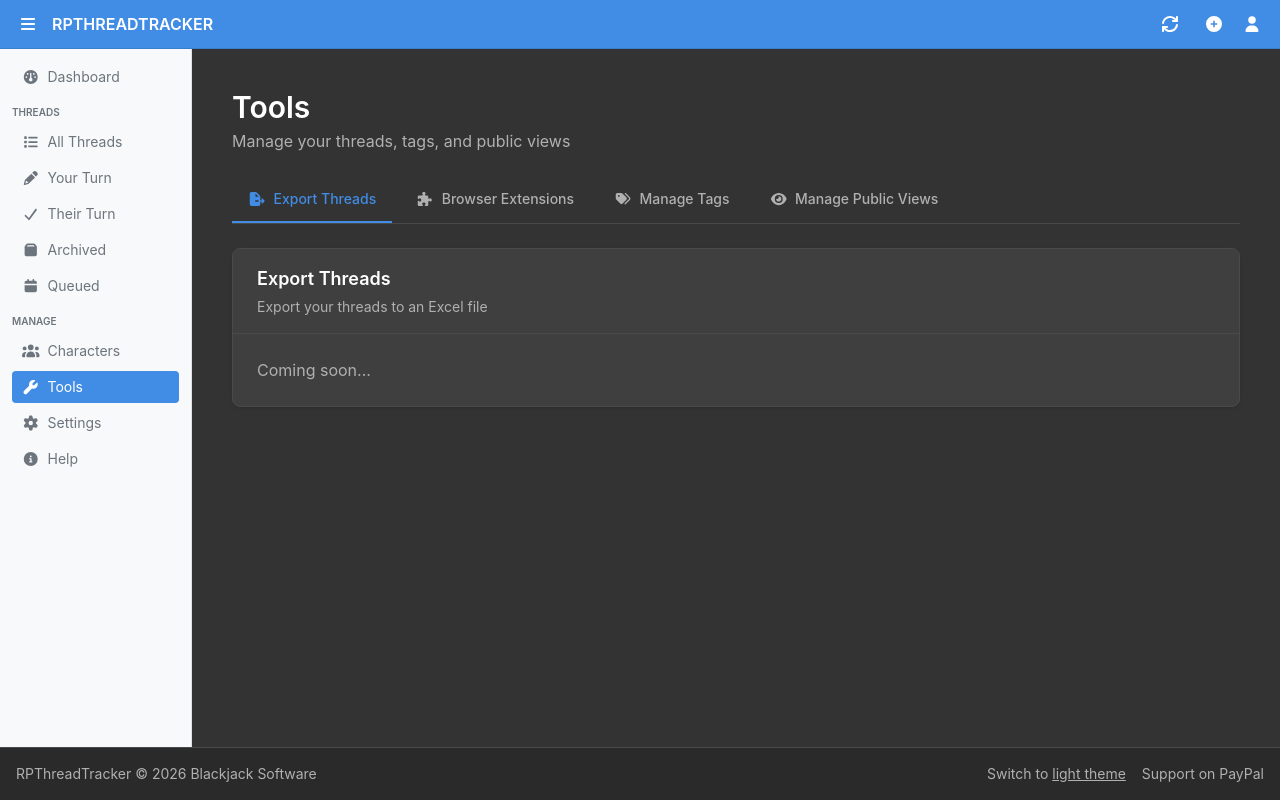
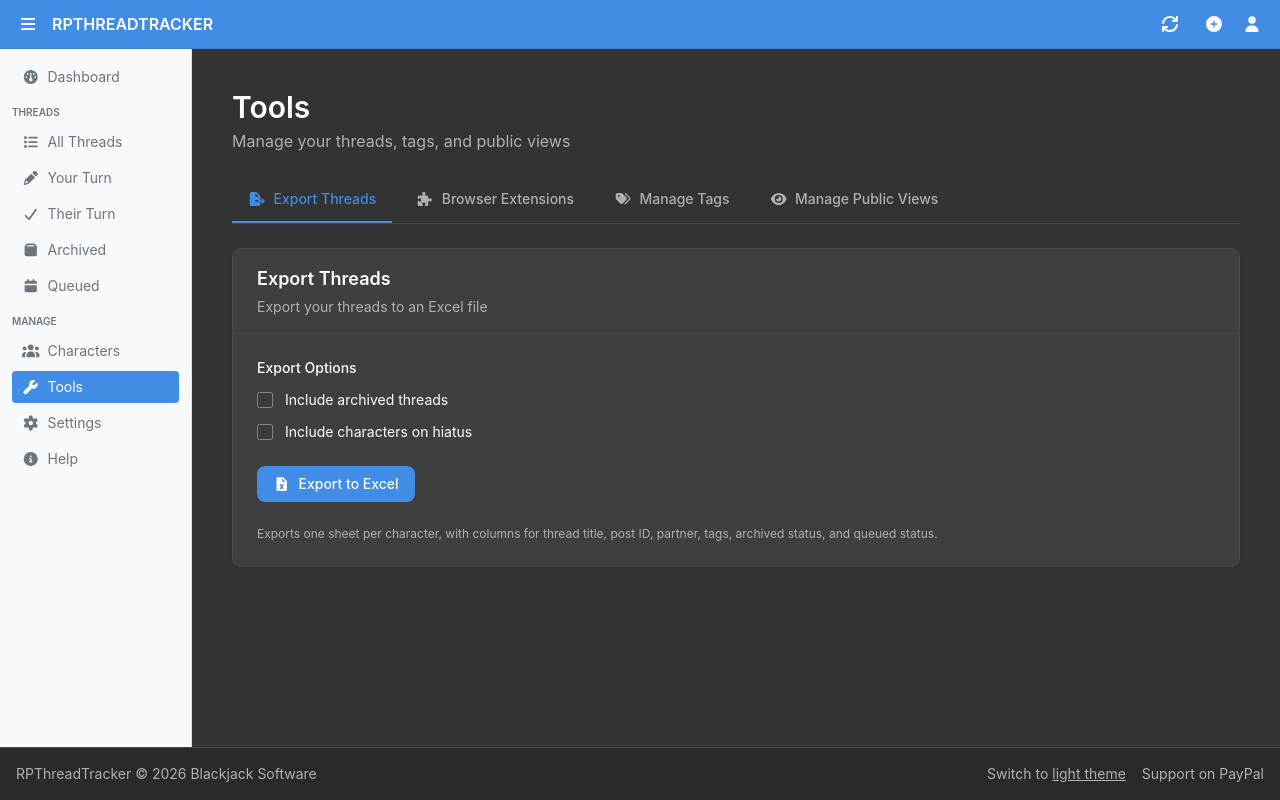
Before and after one commit to blackjackkent/rpthreadtracker-v4, a Next.js app: page /tools in a window 1280 px wide. Built offline with nearby package versions, Linux system fonts and the light colour scheme; no server answers; the database is empty; sample sign-in values are in the browser's storage.

Commit message:
Export threads

```diff
--- /dev/null
+++ b/app/api/thread/export/route.ts
@@ -0,0 +1,111 @@
+import { auth } from "@/lib/auth";
+import { getAllThreadsForExport } from "@/lib/db/thread";
+import ExcelJS from "exceljs";
+import { NextRequest, NextResponse } from "next/server";
+
+const HEADER_FILL: ExcelJS.Fill = {
+	type: "pattern",
+	pattern: "solid",
+	fgColor: { argb: "FFBDD7EE" },
+};
+
+const ARCHIVED_FILL: ExcelJS.Fill = {
+	type: "pattern",
+	pattern: "solid",
+	fgColor: { argb: "FFD9D9D9" },
+};
+
+const ARCHIVED_FONT: Partial<ExcelJS.Font> = {
+	color: { argb: "FF808080" },
+};
+
+const COLUMNS = [
+	{ header: "Thread Title", key: "userTitle", width: 40 },
+	{ header: "Post ID", key: "postId", width: 20 },
+	{ header: "Partner", key: "partner", width: 20 },
+	{ header: "Tags", key: "tags", width: 30 },
+	{ header: "Archived", key: "isArchived", width: 12 },
+	{ header: "Queued", key: "isQueued", width: 12 },
+];
+
+export async function GET(request: NextRequest) {
+	const session = await auth();
+	if (!session?.user?.id) {
+		return NextResponse.json({ error: "Unauthorized" }, { status: 401 });
+	}
+
+	const { searchParams } = request.nextUrl;
+	const includeArchived = searchParams.get("includeArchived") === "true";
+	const includeHiatused = searchParams.get("includeHiatused") === "true";
+
+	const threads = await getAllThreadsForExport(
+		session.user.id,
+		includeArchived,
+		includeHiatused
+	);
+
+	// Group threads by character
+	const byCharacter = new Map<
+		number,
+		{ urlIdentifier: string; threads: typeof threads }
+	>();
+
+	for (const thread of threads) {
+		const { CharacterId, UrlIdentifier } = thread.Characters;
+		if (!byCharacter.has(CharacterId)) {
+			byCharacter.set(CharacterId, {
+				urlIdentifier: UrlIdentifier ?? `character-${CharacterId}`,
+				threads: [],
+			});
+		}
+		byCharacter.get(CharacterId)!.threads.push(thread);
+	}
+
+	const workbook = new ExcelJS.Workbook();
+	workbook.creator = "RPThreadTracker";
+	workbook.created = new Date();
+
+	for (const { urlIdentifier, threads: charThreads } of byCharacter.values()) {
+		// Sheet names max 31 chars and cannot contain certain special chars
+		const sheetName = urlIdentifier.replace(/[\\/*?[\]:]/g, "").slice(0, 31);
+		const sheet = workbook.addWorksheet(sheetName);
+
+		sheet.columns = COLUMNS;
+
+		// Style header row
+		const headerRow = sheet.getRow(1);
+		headerRow.eachCell((cell) => {
+			cell.fill = HEADER_FILL;
+			cell.font = { bold: true };
+		});
+
+		// Data rows
+		for (const thread of charThreads) {
+			const row = sheet.addRow({
+				userTitle: thread.UserTitle ?? "",
+				postId: thread.PostId ?? "",
+				partner: thread.PartnerUrlIdentifier ?? "",
+				tags: thread.ThreadTags.map((t) => t.TagText).join(", "),
+				isArchived: thread.IsArchived ? "Yes" : "No",
+				isQueued: thread.DateMarkedQueued ? "Yes" : "No",
+			});
+
+			if (thread.IsArchived) {
+				row.eachCell((cell) => {
+					cell.fill = ARCHIVED_FILL;
+					cell.font = ARCHIVED_FONT;
+				});
+			}
+		}
+	}
+
+	const buffer = await workbook.xlsx.writeBuffer();
+
+	return new NextResponse(buffer, {
+		headers: {
+			"Content-Type":
+				"application/vnd.openxmlformats-officedocument.spreadsheetml.sheet",
+			"Content-Disposition": 'attachment; filename="threads-export.xlsx"',
+		},
+	});
+}
--- a/components/tools/export/ExportThreadsPane.tsx
+++ b/components/tools/export/ExportThreadsPane.tsx
@@ -1,6 +1,40 @@
 "use client";
 
+import { faFileExcel, faSpinner } from "@fortawesome/free-solid-svg-icons";
+import { FontAwesomeIcon } from "@fortawesome/react-fontawesome";
+import { useState } from "react";
+import { toast } from "react-toastify";
+
 export const ExportThreadsPane = () => {
+	const [includeArchived, setIncludeArchived] = useState(false);
+	const [includeHiatused, setIncludeHiatused] = useState(false);
+	const [isExporting, setIsExporting] = useState(false);
+
+	const handleExport = async () => {
+		setIsExporting(true);
+		try {
+			const params = new URLSearchParams({
+				includeArchived: String(includeArchived),
+				includeHiatused: String(includeHiatused),
+			});
+			const response = await fetch(`/api/thread/export?${params}`);
+			if (!response.ok) {
+				throw new Error("Export failed");
+			}
+			const blob = await response.blob();
+			const url = URL.createObjectURL(blob);
+			const a = document.createElement("a");
+			a.href = url;
+			a.download = "threads-export.xlsx";
+			a.click();
+			URL.revokeObjectURL(url);
+		} catch {
+			toast.error("Failed to export threads. Please try again.");
+		} finally {
+			setIsExporting(false);
+		}
+	};
+
 	return (
 		<div className="bg-surface border border-border rounded-lg shadow-sm">
 			<div className="px-6 py-4 border-b border-border">
@@ -10,8 +44,47 @@ export const ExportThreadsPane = () => {
 				</p>
 			</div>
 
-			<div className="p-6">
-				<p className="text-text-muted">Coming soon...</p>
+			<div className="p-6 space-y-6">
+				<div className="space-y-3">
+					<p className="text-sm font-medium">Export Options</p>
+					<label className="flex items-center gap-3 cursor-pointer">
+						<input
+							type="checkbox"
+							checked={includeArchived}
+							onChange={(e) => setIncludeArchived(e.target.checked)}
+							className="w-4 h-4 rounded border-border accent-primary cursor-pointer"
+						/>
+						<span className="text-sm">Include archived threads</span>
+					</label>
+					<label className="flex items-center gap-3 cursor-pointer">
+						<input
+							type="checkbox"
+							checked={includeHiatused}
+							onChange={(e) => setIncludeHiatused(e.target.checked)}
+							className="w-4 h-4 rounded border-border accent-primary cursor-pointer"
+						/>
+						<span className="text-sm">Include characters on hiatus</span>
+					</label>
+				</div>
+
+				<div>
+					<button
+						onClick={handleExport}
+						disabled={isExporting}
+						className="inline-flex items-center gap-2 px-4 py-2 bg-primary hover:bg-primary-dark text-white text-sm font-medium rounded-lg transition-colors disabled:opacity-60 disabled:cursor-not-allowed cursor-pointer"
+					>
+						<FontAwesomeIcon
+							icon={isExporting ? faSpinner : faFileExcel}
+							className={isExporting ? "animate-spin" : ""}
+						/>
+						{isExporting ? "Exporting…" : "Export to Excel"}
+					</button>
+				</div>
+
+				<p className="text-xs text-text-muted">
+					Exports one sheet per character, with columns for thread title, post
+					ID, partner, tags, archived status, and queued status.
+				</p>
 			</div>
 		</div>
 	);
--- a/lib/db/thread.ts
+++ b/lib/db/thread.ts
@@ -110,6 +110,50 @@ export async function getArchivedThreadsForUser(
 }
 
 /**
+ * Get threads for a user for export, with optional filters
+ */
+export async function getAllThreadsForExport(
+	userId: string,
+	includeArchived: boolean,
+	includeHiatused: boolean
+): Promise<ThreadWithCharacter[]> {
+	return prisma.threads.findMany({
+		where: {
+			Characters: {
+				UserId: userId,
+				...(includeHiatused ? {} : { IsOnHiatus: false }),
+			},
+			...(includeArchived ? {} : { IsArchived: false }),
+		},
+		select: {
+			ThreadId: true,
+			PostId: true,
+			UserTitle: true,
+			PartnerUrlIdentifier: true,
+			DateMarkedQueued: true,
+			IsArchived: true,
+			Description: true,
+			Characters: {
+				select: {
+					CharacterId: true,
+					CharacterName: true,
+					UrlIdentifier: true,
+					IsOnHiatus: true,
+				},
+			},
+			ThreadTags: {
+				select: {
+					TagID: true,
+					TagText: true,
+					ThreadID: true,
+				},
+			},
+		},
+		orderBy: [{ IsArchived: "asc" }, { UserTitle: "asc" }],
+	});
+}
+
+/**
  * Get a single thread by ID (for editing)
  */
 export async function getThreadById(threadId: number) {
--- a/package.json
+++ b/package.json
@@ -17,12 +17,14 @@
 	},
 	"dependencies": {
 		"@fortawesome/fontawesome-svg-core": "^7.1.0",
+		"@fortawesome/free-brands-svg-icons": "^7.2.0",
 		"@fortawesome/free-solid-svg-icons": "^7.1.0",
 		"@fortawesome/react-fontawesome": "^3.1.0",
 		"@hookform/resolvers": "^5.2.2",
 		"@prisma/client": "^6.19.0",
 		"@tanstack/react-table": "^8.21.3",
 		"bcrypt": "^6.0.0",
+		"exceljs": "^4.4.0",
 		"next": "16.0.3",
 		"next-auth": "^5.0.0-beta.30",
 		"next-themes": "^0.4.6",
```
Also changed, not shown: 1 other file (tests, documents, lock files or other folders).
